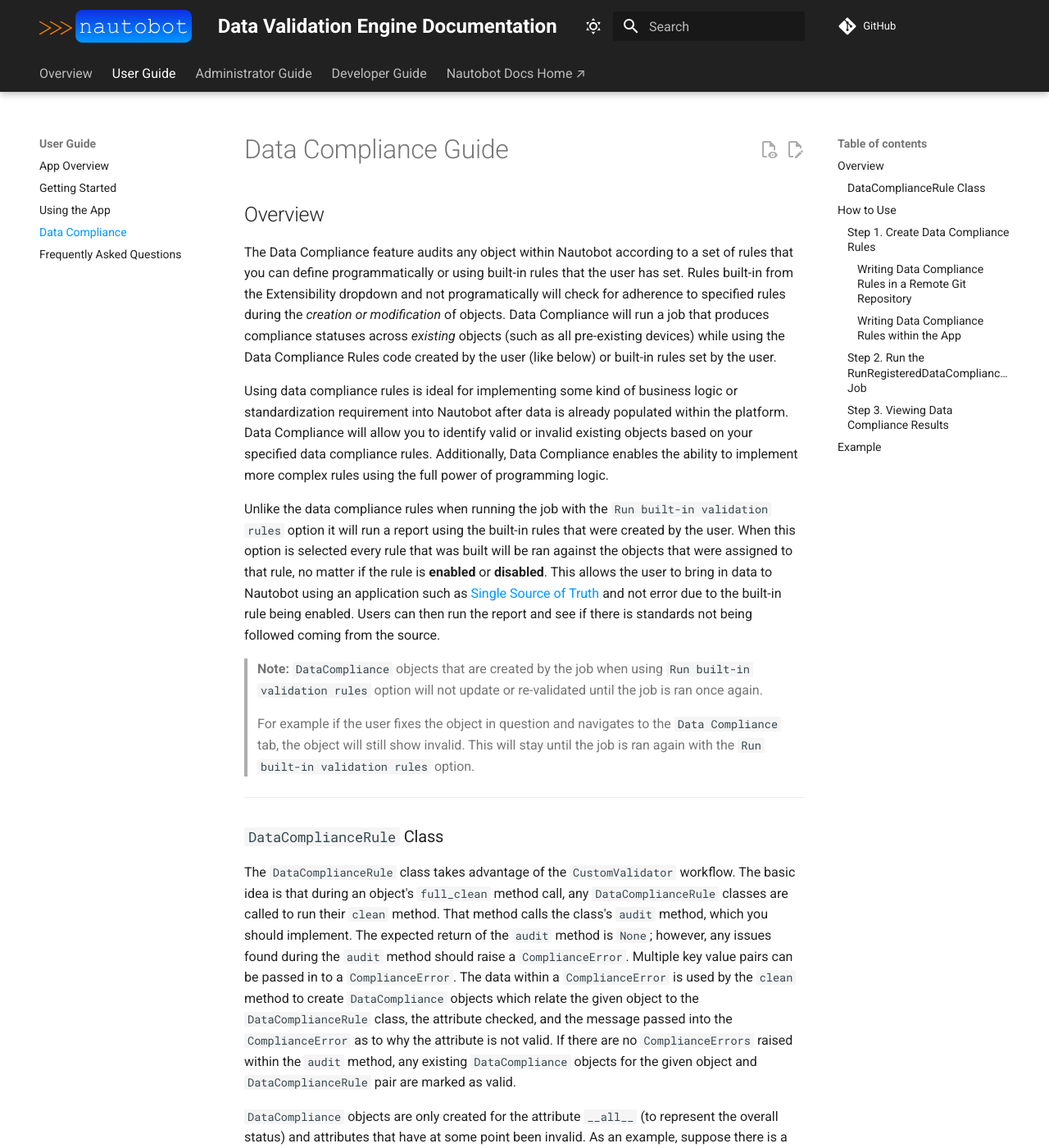
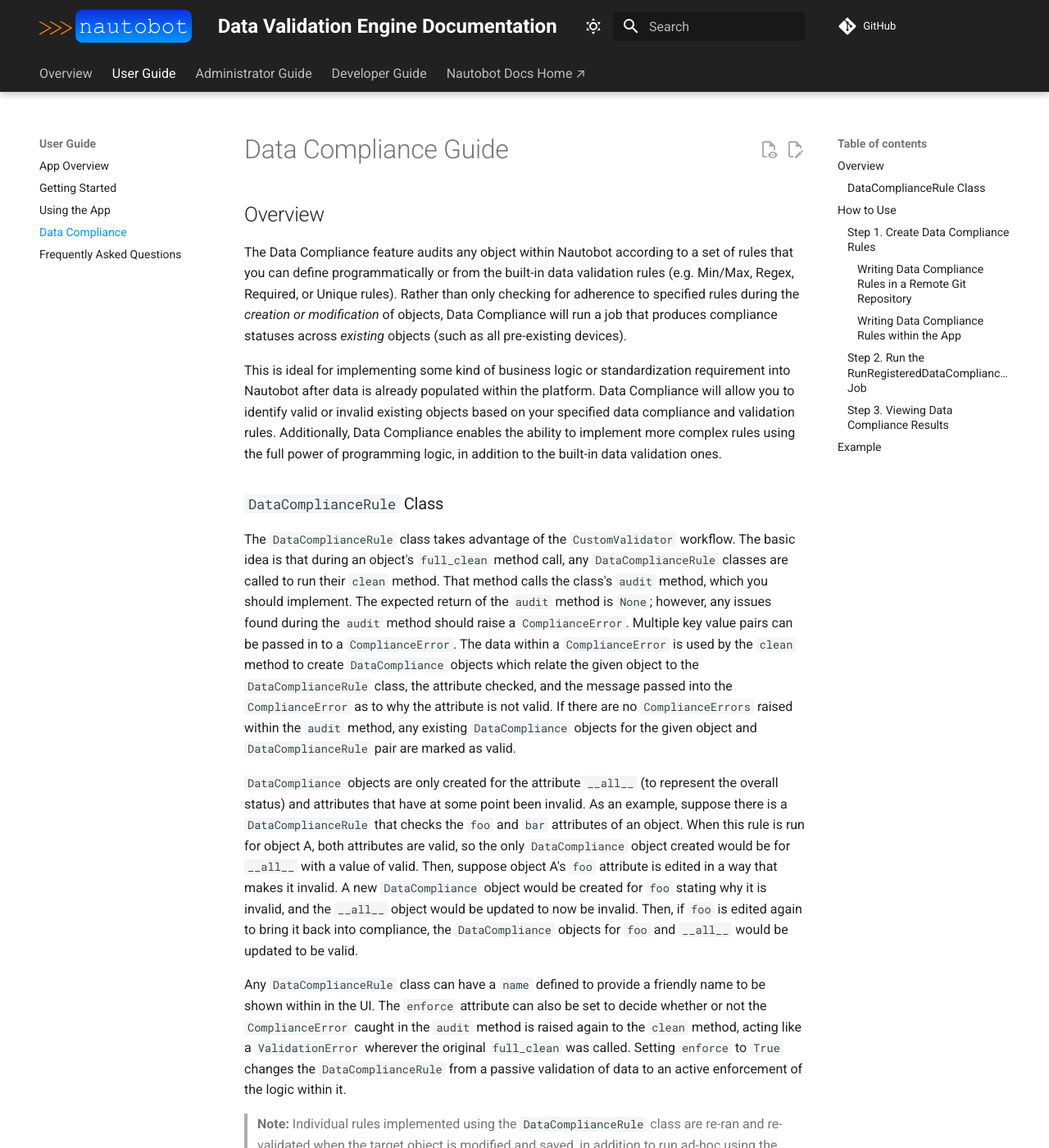
Before and after one commit to nautobot/nautobot-app-data-validation-engine, an MkDocs documentation site: the page built from docs/user/app_data_compliance.md, in a window 1280 px wide and 1400 px high. Shown: the whole window at 82% size. Built offline with MkDocs 1.6.1 and Material for MkDocs 9.7.7, drawn with Linux system fonts in a browser that asks for light colours; comment, search, counter and statistics services are not loaded; some of the changed text lies outside the part shown.

Commit message:
Update to data compliance doc

```diff
--- a/docs/user/app_data_compliance.md
+++ b/docs/user/app_data_compliance.md
@@ -2,17 +2,9 @@
 
 ## Overview
 
-The Data Compliance feature audits any object within Nautobot according to a set of rules that you can define programmatically or using built-in rules that the user has set. Rules built-in from the Extensibility dropdown and not programatically will check for adherence to specified rules during the *creation or modification* of objects. Data Compliance will run a job that produces compliance statuses across *existing* objects (such as all pre-existing devices) while using the Data Compliance Rules code created by the user (like below) or built-in rules set by the user.
+The Data Compliance feature audits any object within Nautobot according to a set of rules that you can define programmatically or from the built-in data validation rules (e.g. Min/Max, Regex, Required, or Unique rules). Rather than only checking for adherence to specified rules during the *creation or modification* of objects, Data Compliance will run a job that produces compliance statuses across *existing* objects (such as all pre-existing devices).
 
-Using data compliance rules is ideal for implementing some kind of business logic or standardization requirement into Nautobot after data is already populated within the platform. Data Compliance will allow you to identify valid or invalid existing objects based on your specified data compliance rules. Additionally, Data Compliance enables the ability to implement more complex rules using the full power of programming logic.
-
-Unlike the data compliance rules when running the job with the `Run built-in validation rules` option it will run a report using the built-in rules that were created by the user. When this option is selected every rule that was built will be ran against the objects that were assigned to that rule, no matter if the rule is **enabled** or **disabled**. This allows the user to bring in data to Nautobot using an application such as [Single Source of Truth](https://github.com/nautobot/nautobot-app-ssot/) and not error due to the built-in rule being enabled. Users can then run the report and see if there is standards not being followed coming from the source.
-
-> **Note:** `DataCompliance` objects that are created by the job when using `Run built-in validation rules` option will not update or re-validated until the job is ran once again.
->
-> For example if the user fixes the object in question and navigates to the `Data Compliance` tab, the object will still show invalid. This will stay until the job is ran again with the `Run built-in validation rules` option.
-
----
+This is ideal for implementing some kind of business logic or standardization requirement into Nautobot after data is already populated within the platform. Data Compliance will allow you to identify valid or invalid existing objects based on your specified data compliance and validation rules. Additionally, Data Compliance enables the ability to implement more complex rules using the full power of programming logic, in addition to the built-in data validation ones.
 
 ### `DataComplianceRule` Class
 
@@ -21,6 +13,10 @@
 `DataCompliance` objects are only created for the attribute `__all__` (to represent the overall status) and attributes that have at some point been invalid. As an example, suppose there is a `DataComplianceRule` that checks the `foo` and `bar` attributes of an object. When this rule is run for object A, both attributes are valid, so the only `DataCompliance` object created would be for `__all__` with a value of valid. Then, suppose object A's `foo` attribute is edited in a way that makes it invalid. A new `DataCompliance` object would be created for `foo` stating why it is invalid, and the `__all__` object would be updated to now be invalid. Then, if `foo` is edited again to bring it back into compliance, the `DataCompliance` objects for `foo` and `__all__` would be updated to be valid.
 
 Any `DataComplianceRule` class can have a `name` defined to provide a friendly name to be shown within in the UI. The `enforce` attribute can also be set to decide whether or not the `ComplianceError` caught in the `audit` method is raised again to the `clean` method, acting like a `ValidationError` wherever the original `full_clean` was called. Setting `enforce` to `True` changes the `DataComplianceRule` from a passive validation of data to an active enforcement of the logic within it.
+
+> **Note:** Individual rules implemented using the `DataComplianceRule` class are re-ran and re-validated when the target object is modified and saved, in addition to run ad-hoc using the `RunRegisteredDataComplianceRules` job. However, `DataCompliance` objects that are created by the job for the built-in validation rules when using the `Run built-in validation rules?` option will not update nor be re-validated until the job is explicitly ran once again.
+>
+> For example, if a user fixes an object attribute that was incompliant with a built-in rule and then navigates to its `Data Compliance` tab, the object will still show as invalid for that built-in rule. This will remain the case until the job is ran again with the `Run built-in validation rules?` option checked.
 
 ## How to Use
 
```
Also changed, not shown: other parts of docs/user/app_data_compliance.md (+2 -0 lines).
